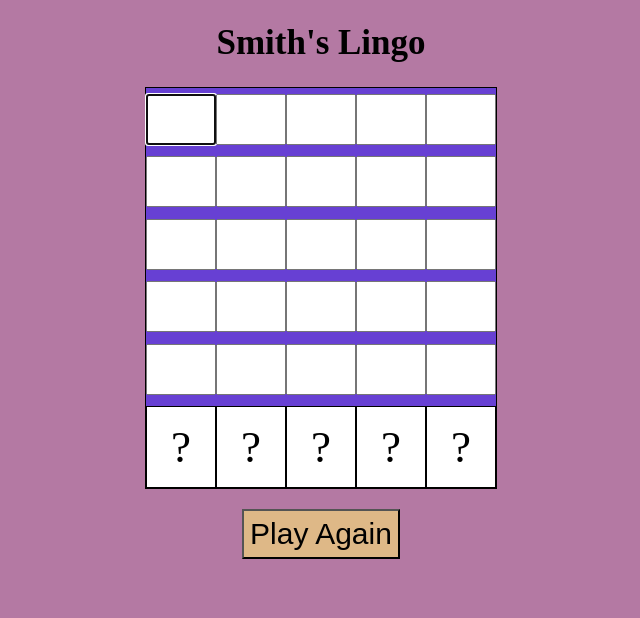
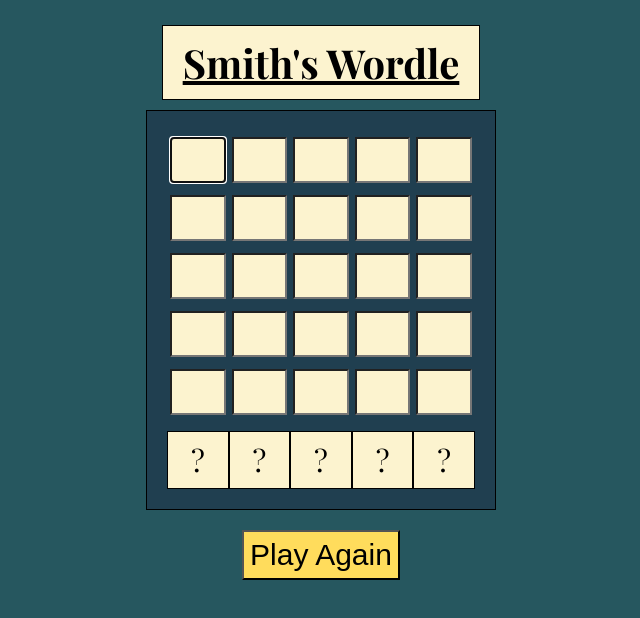
Before and after one commit to Lfreeman124/Lingo, a plain HTML site: page index.html in a window 1280 px wide. Shown: the whole page, without its empty margins (319-959 px from the left). Drawn offline with nearby package versions, Linux system fonts and the light colour scheme.

Commit message:
beautify

```diff
--- a/index.html
+++ b/index.html
@@ -6,10 +6,13 @@
     <meta name="viewport" content="width=device-width, initial-scale=1.0" />
     <title>Document</title>
     <link rel="stylesheet" href="lingo.css" />
+    <style>
+      @import url("https://fonts.googleapis.com/css2?family=Playfair+Display:wght@400;500;600;700&display=swap");
+    </style>
   </head>
   <body>
     <header>
-      <h1>Smith's Lingo</h1>
+      <h1>Smith's Wordle</h1>
     </header>
     <section class="game">
       <div class="g1">
@@ -218,13 +221,13 @@
           style="text-transform: uppercase"
         />
       </div>
-      <div class="answer">
-        <div id="a-l1">?</div>
-        <div id="a-l2">?</div>
-        <div id="a-l3">?</div>
-        <div id="a-l4">?</div>
-        <div id="a-l5">?</div>
-      </div>
+      <section class="answer">
+        <p id="a-l1">?</p>
+        <p id="a-l2">?</p>
+        <p id="a-l3">?</p>
+        <p id="a-l4">?</p>
+        <p id="a-l5">?</p>
+      </section>
     </section>
     <button onClick="window.location.reload();">Play Again</button>
 
--- a/lingo.css
+++ b/lingo.css
@@ -1,13 +1,49 @@
-html {
-  background-color: rgb(180, 121, 163);
-  text-align: center;
+*,
+*::before,
+*::after {
+  box-sizing: border-box;
+  margin: 0;
 }
 
+:root {
+  font-size: 62.5%;
+
+  --clr-blue-dark: hsla(202, 43%, 22%, 1);
+  --clr-blue: hsla(188, 43%, 26%, 1);
+  --clr-green-dark: hsla(172, 53%, 28%, 1);
+  --clr-green: hsla(104, 26%, 52%, 1);
+  --clr-yellow: hsla(47, 100%, 68%, 1);
+  --clr-cream: hsla(47, 90%, 90%, 1);
+
+  font-family: "Playfair Display", serif;
+}
+
+html {
+  width: 100%;
+  height: 100vh;
+  font-size: 1.8rem;
+  background-color: var(--clr-blue);
+  text-align: center;
+  font-family: var(--ff-Roboto);
+}
+
+header {
+  height: 10rem;
+  display: flex;
+  justify-content: center;
+  align-items: flex-end;
+  margin-bottom: 1rem;
+}
 h1 {
-  font-size: 35px;
+  font-size: 4rem;
+  padding: 1rem 2rem;
+  background-color: var(--clr-cream);
+  border: 1px black solid;
+  text-decoration: underline;
 }
 
 .game {
+  padding: 2rem;
   height: 400px;
   width: 350px;
   margin: auto;
@@ -16,44 +52,50 @@ h1 {
   align-items: center;
   justify-content: center;
   border: 1px black solid;
-  background-color: rgb(103, 64, 211);
+  background-color: var(--clr-blue-dark);
 }
 
 .game div {
-  height: 80px;
-  width: 350px;
+  height: 10rem;
+  width: 100%;
   display: flex;
-  flex-direction: row;
   justify-content: space-around;
   align-items: center;
 }
 .game input {
-  font-size: 40px;
-  width: 20%;
+  height: 80%;
+  width: 18%;
+  font-size: 2rem;
+  display: flex;
   justify-content: center;
   align-items: center;
   text-align: center;
+  background-color: var(--clr-cream);
 }
 .answer {
-  margin-top: 5px;
-  font-size: 45px;
+  margin-top: 1rem;
+  height: 10rem;
+  width: 100%;
+  display: flex;
+  justify-content: space-around;
+  align-items: center;
+  font-size: 3rem;
   text-transform: uppercase;
-  border: 1px black solid;
-  height: 20%;
-  width: 350px;
+}
+.answer p {
+  height: 100%;
+  width: 20%;
   display: flex;
-  flex-direction: row;
   justify-content: center;
   align-items: center;
-}
-.answer div {
+  text-align: center;
   border: black solid 1px;
-  background-color: white;
+  background-color: var(--clr-cream);
 }
 
 button {
   height: 50px;
   margin: 20px;
   font-size: 30px;
-  background-color: burlywood;
+  background-color: var(--clr-yellow);
 }
--- a/lingo.js
+++ b/lingo.js
@@ -11,6 +11,9 @@ const words = [
   "large",
 ];
 
+const green = "hsla(172, 53%, 28%, 1)";
+const yellow = "hsla(47, 100%, 68%, 1)";
+const cream = "hsla(47, 90%, 90%, 1)";
 // Generate a random 5-letter word
 let randomWord = words[Math.floor(Math.random() * words.length)];
 
@@ -63,11 +66,11 @@ const g5l5 = document.getElementById("g5-l5");
 
 const colorChange = (guess, answer) => {
   if (guess.value.toLowerCase() === answer) {
-    guess.style.backgroundColor = "green";
+    guess.style.backgroundColor = green;
   } else if (answerArray.includes(guess.value.toLowerCase())) {
-    guess.style.backgroundColor = "yellow";
+    guess.style.backgroundColor = yellow;
   } else {
-    guess.style.backgroundColor = "white";
+    guess.style.backgroundColor = cream;
   }
 };
 
@@ -171,12 +174,12 @@ document.addEventListener("keypress", function (e) {
         g5l5.value === a5
       ) {
         console.log("winner");
-        al1.textContent = a1;
-        al2.textContent = a2;
-        al3.textContent = a3;
-        al4.textContent = a4;
-        al5.textContent = a5;
       }
+      al1.textContent = a1;
+      al2.textContent = a2;
+      al3.textContent = a3;
+      al4.textContent = a4;
+      al5.textContent = a5;
     }
   }
 });
```
